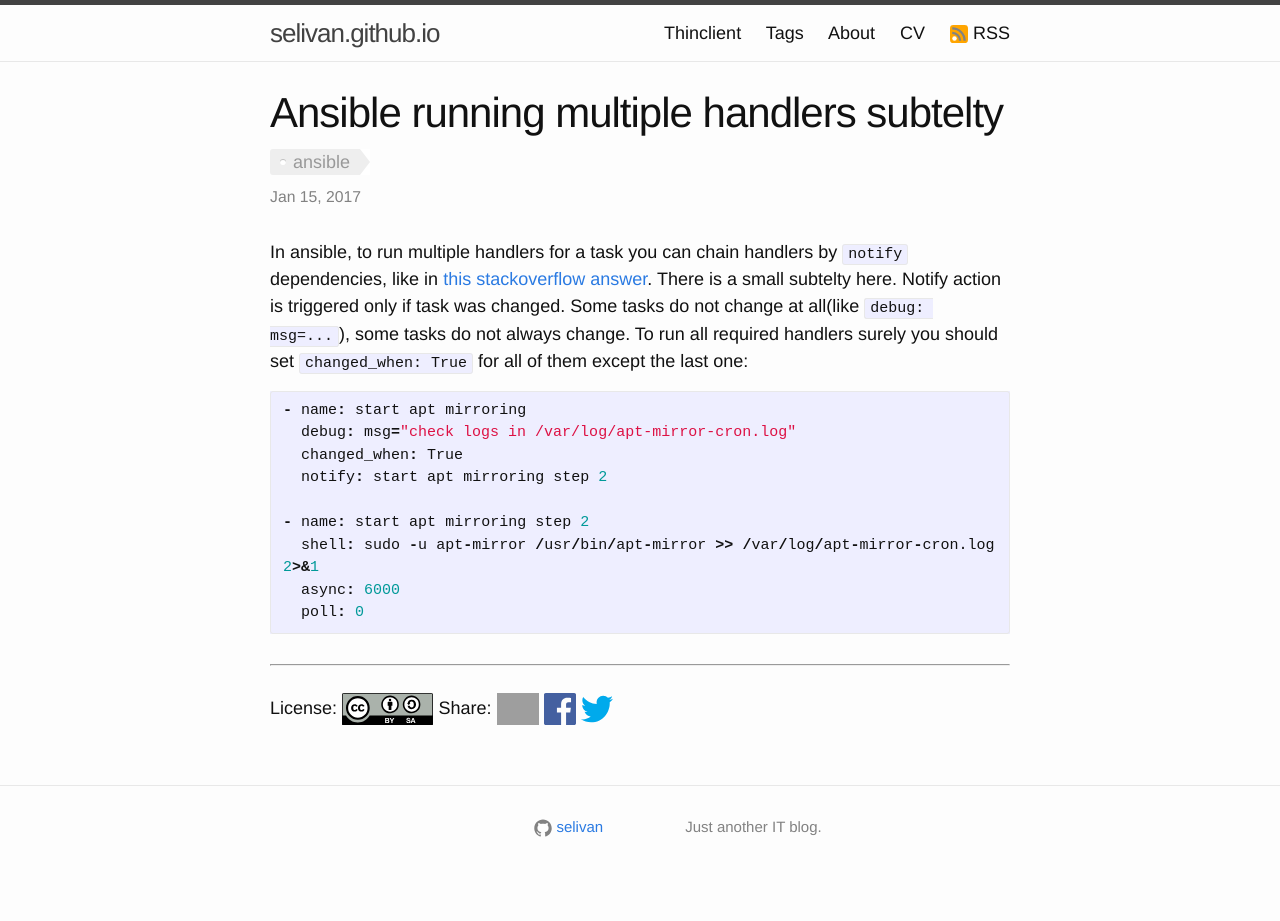
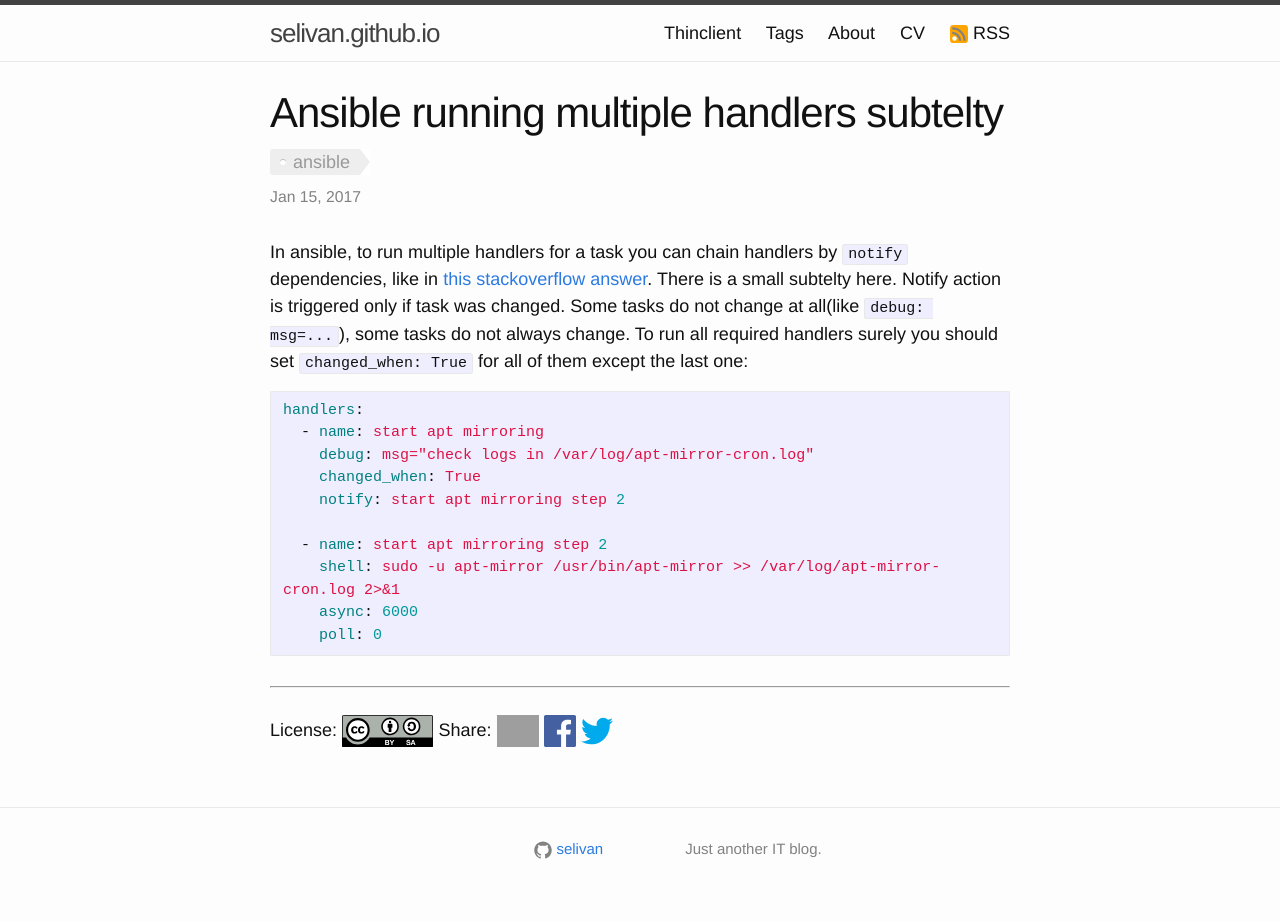
Before and after one commit to selivan/selivan.github.io, a Jekyll site: the page built from _posts/2017-01-15-ansible-multiple-handlers-subtlety.md, in a window 1280 px wide. Built offline with Jekyll 4.4.1, drawn with Linux system fonts in a browser that asks for light colours; comment, search, counter and statistics services are not loaded; before the commit the page ends 900 px from its top, so only the background shows below that; grey boxes are pictures that could not be loaded.

Commit message:
Update 2017-01-15-ansible-multiple-handlers-subtlety.md

````diff
--- a/_posts/2017-01-15-ansible-multiple-handlers-subtlety.md
+++ b/_posts/2017-01-15-ansible-multiple-handlers-subtlety.md
@@ -6,14 +6,15 @@ tags: ansible
 
 In ansible, to run multiple handlers for a task you can chain handlers by `notify` dependencies, like in [this stackoverflow answer](http://stackoverflow.com/a/31618968/890863). There is a small subtelty here. Notify action is triggered only if task was changed. Some tasks do not change at all(like `debug: msg=...`), some tasks do not always change. To run all required handlers surely you should set `changed_when: True` for all of them except the last one:
 
-```c
-- name: start apt mirroring
-  debug: msg="check logs in /var/log/apt-mirror-cron.log"
-  changed_when: True
-  notify: start apt mirroring step 2
+```yaml
+handlers:
+  - name: start apt mirroring
+    debug: msg="check logs in /var/log/apt-mirror-cron.log"
+    changed_when: True
+    notify: start apt mirroring step 2
 
-- name: start apt mirroring step 2
-  shell: sudo -u apt-mirror /usr/bin/apt-mirror >> /var/log/apt-mirror-cron.log 2>&1
-  async: 6000
-  poll: 0
+  - name: start apt mirroring step 2
+    shell: sudo -u apt-mirror /usr/bin/apt-mirror >> /var/log/apt-mirror-cron.log 2>&1
+    async: 6000
+    poll: 0
 ```
````
